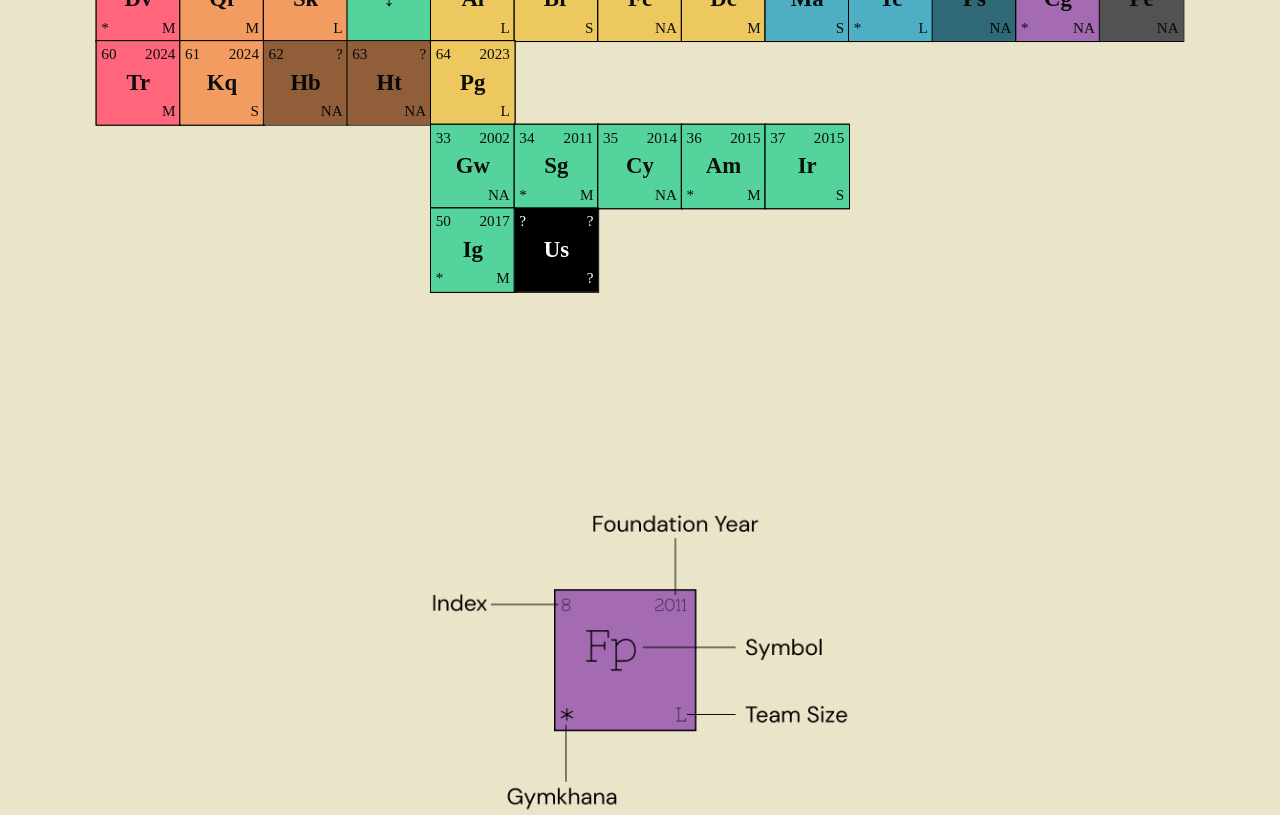
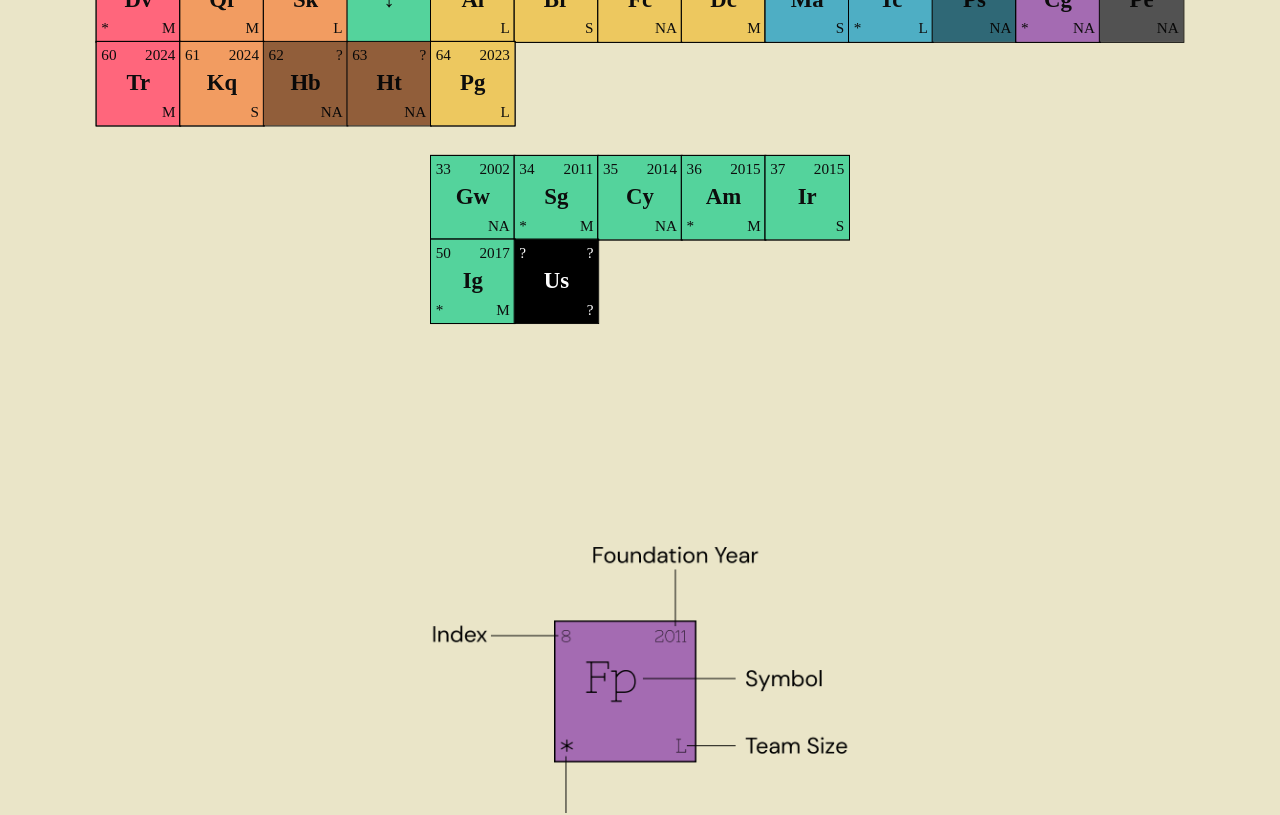
Before and after one commit to metakgp/societytable, a React (Vite) app: page / in a window 1280 px wide. Shown: the part 880-1695 px from the top of the page. Built offline with nearby package versions, Linux system fonts and the light colour scheme; a web font is replaced by a local one.

Commit message:
feat: added padding to inner transition block on mobile

```diff
--- a/src/styles/_table.scss
+++ b/src/styles/_table.scss
@@ -45,7 +45,6 @@ $block-u-color: #888888;
 		justify-content: flex-end;
 		gap: 1rem;
 		padding: 0rem 0rem 3rem 9rem;
-
 	}
 
 	.cell-container {
@@ -61,7 +60,7 @@ $block-u-color: #888888;
 			align-items: center;
 			justify-content: flex-end;
 			gap: 5rem;
-			padding: 0;
+			padding: 2rem 0 0 0;
 			flex-direction: column;
 		}
 	}
```
